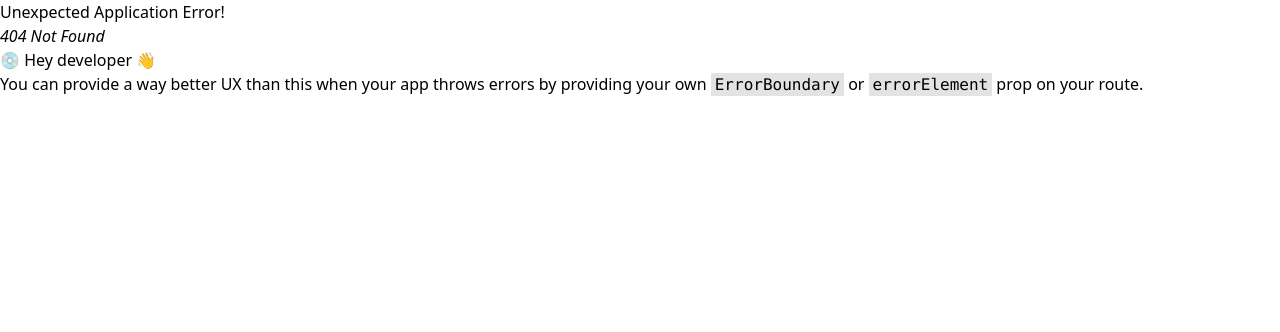
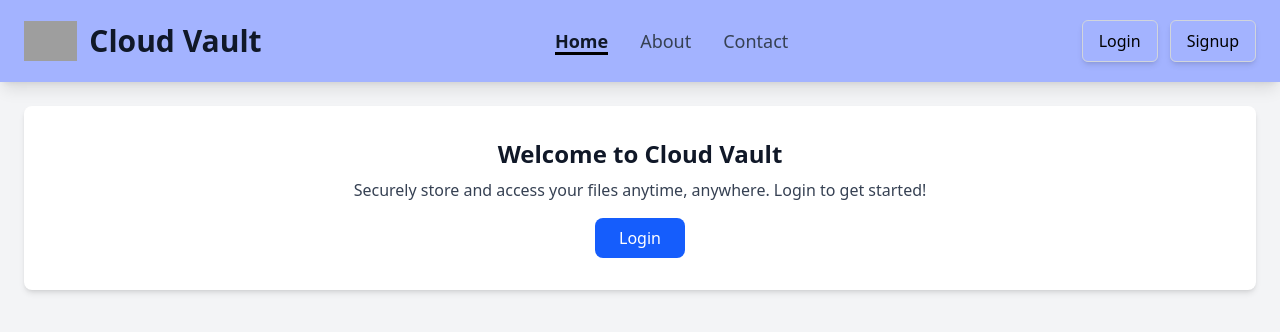
Before and after one commit to mkohal/CloudVault, a React (Vite) app in the folder frontend/: page / in a window 1280 px wide. Before the commit this address had no page. Shown: the top 332 px of the page. Built offline with nearby package versions, Linux system fonts and the light colour scheme; grey boxes are pictures that could not be loaded.

Commit message:
proxy added

```diff
--- a/frontend/src/App.jsx
+++ b/frontend/src/App.jsx
@@ -11,7 +11,7 @@ import Contact from "./components/Contact";
 function App() {
   const router = createBrowserRouter([
     {
-      path: "/home",
+      path: "/",
       element: (
         <div className="w-full">
           <Navbar />
--- a/frontend/src/components/Login.jsx
+++ b/frontend/src/components/Login.jsx
@@ -39,7 +39,7 @@ const Login = () => {
       login(data.token);
       setFormData({ username: "", password: "" });
       toast.success(`${username} logged in successfully!`);
-      navigate("/home");
+      navigate("/");
     } catch (err) {
       toast.error(err.response?.data?.message || "Something went wrong!");
     }
--- a/frontend/src/components/Navbar.jsx
+++ b/frontend/src/components/Navbar.jsx
@@ -53,7 +53,7 @@ const Navbar = () => {
               </NavLink>
             </>
           ) : (
-            <NavLink to="/home">
+            <NavLink to="/">
               <button
                 onClick={logout}
                 className="text-base font-medium text-white dark:text-gray-900 bg-rose-600 hover:bg-rose-700 rounded-md border border-rose-500 px-4 py-2 shadow-md"
@@ -71,7 +71,7 @@ const Navbar = () => {
           <ul className="flex flex-col font-medium p-4 md:p-0 mt-4 border border-gray-100 dark:border-gray-700 rounded-lg bg-teal-300 md:space-x-8 rtl:space-x-reverse md:flex-row md:mt-0 md:border-0 md:bg-transparent dark:bg-gray-800">
             <li>
               <NavLink
-                to="/home"
+                to="/"
                 className={({ isActive }) =>
                   `relative block py-3 px-4 md:p-0 text-lg transition-all duration-300 ${
                     isActive
```
